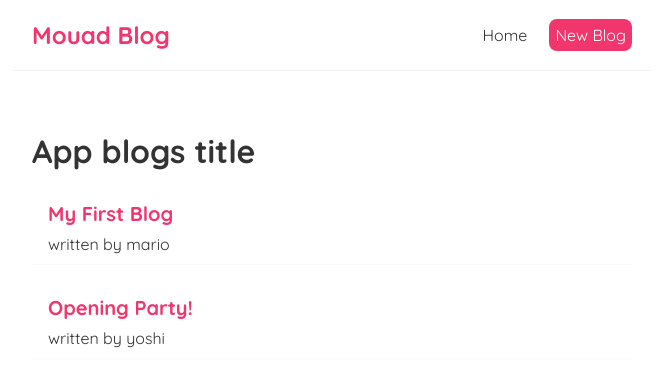
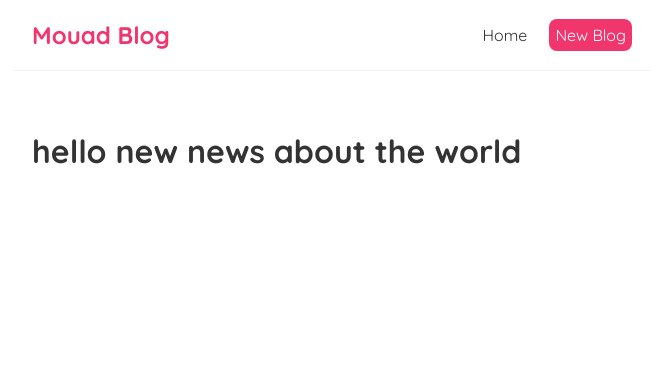
Before and after one commit to mouaammou/learn-react, a React (Create React App) app in the folder my-first-react-app/: page /news in a window 1280 px wide. Shown: the top 386 px of the page, without its empty margins (308-971 px from the left). Built offline with nearby package versions, Linux system fonts and the light colour scheme; data requests are answered from the project's data file.

Commit message:
learn react router 6

```diff
--- a/my-first-react-app/package.json
+++ b/my-first-react-app/package.json
@@ -8,6 +8,7 @@
     "@testing-library/user-event": "^13.5.0",
     "react": "^18.2.0",
     "react-dom": "^18.2.0",
+    "react-router-dom": "^6.22.3",
     "react-scripts": "5.0.1",
     "web-vitals": "^2.1.4"
   },
--- a/my-first-react-app/src/App.js
+++ b/my-first-react-app/src/App.js
@@ -1,14 +1,22 @@
 import Navbar from "./navbar";
 import Home from "./home";
+import {BrowserRouter as Router, Route, Routes } from 'react-router-dom'
+import CreateNews from "./news";
 
 function App() {
     return (
-        <div className="App">
-           <Navbar />
-            <div className="content">
-                <Home />
+        <Router>
+            <div className="App">
+            <Navbar />
+                <div className="content">
+                    <Routes>
+                        <Route exact path="/" element={<Home />} />
+                        <Route exact path="/news" element={<CreateNews />} />
+                    </Routes>
+                </div>
             </div>
-        </div>
+
+        </Router>
     );
 }
 
--- /dev/null
+++ b/my-first-react-app/src/news.js
@@ -0,0 +1,9 @@
+const CreateNews = () => {
+    return (
+        <div className="new-news">
+            <h1>hello new news about the world</h1>
+        </div>
+    );
+}
+
+export default CreateNews;
```
Also changed, not shown: 1 other file (tests, documents, lock files or other folders).
